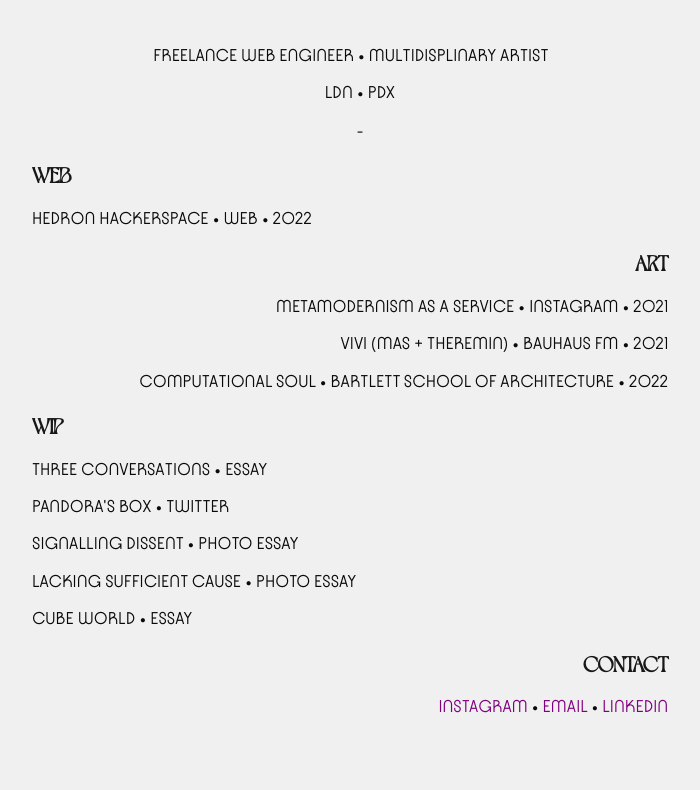
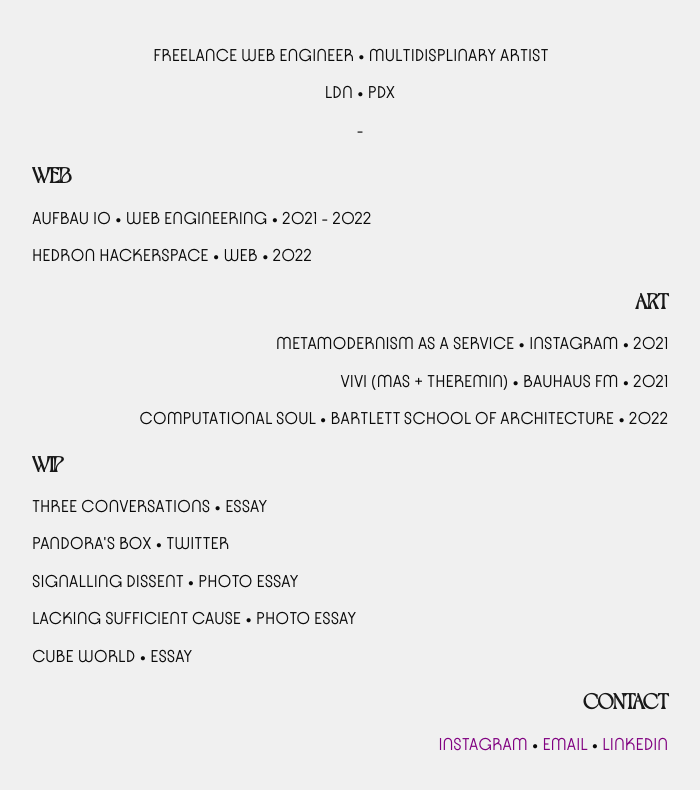
Before and after one commit to aufbau-io/niels, a Svelte app: page / in a window 1280 px wide. Shown: the part 785-1575 px from the top of the page, without its empty margins (289-989 px from the left). Built offline with nearby package versions, Linux system fonts and the light colour scheme.

Commit message:
add aufbau

```diff
--- a/src/App.svelte
+++ b/src/App.svelte
@@ -15,6 +15,7 @@
     </div>
     <div class="grey body__left">
       <h3>web</h3>
+      <p>aufbau io • web engineering • 2021 - 2022</p>
       <p>hedron hackerspace • web • 2022</p>
     </div>
     <div class="grey body__right">
```
